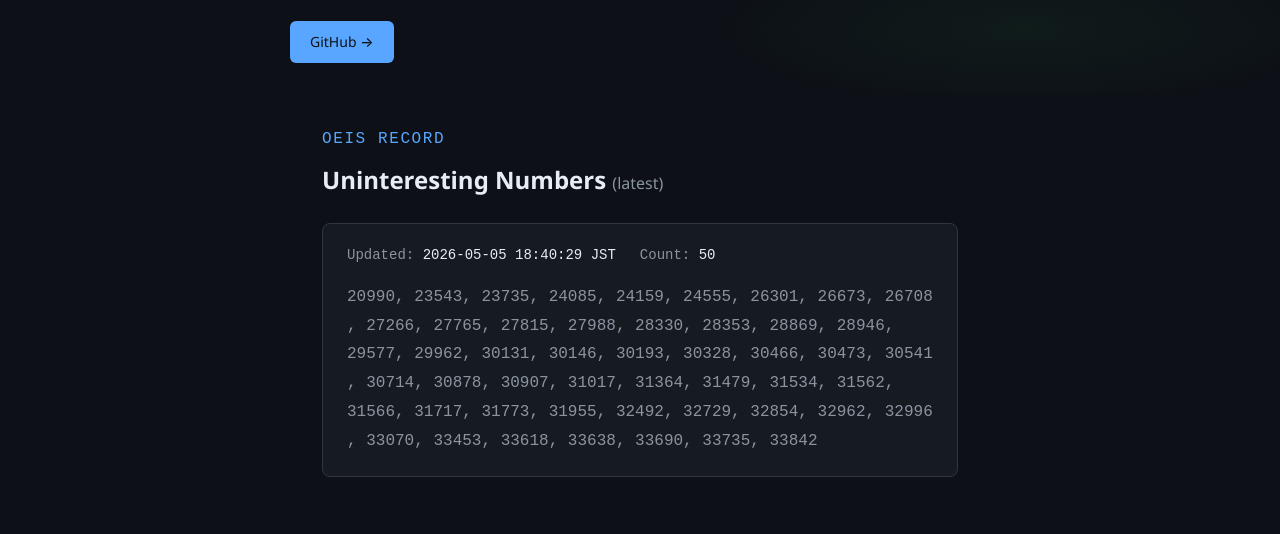
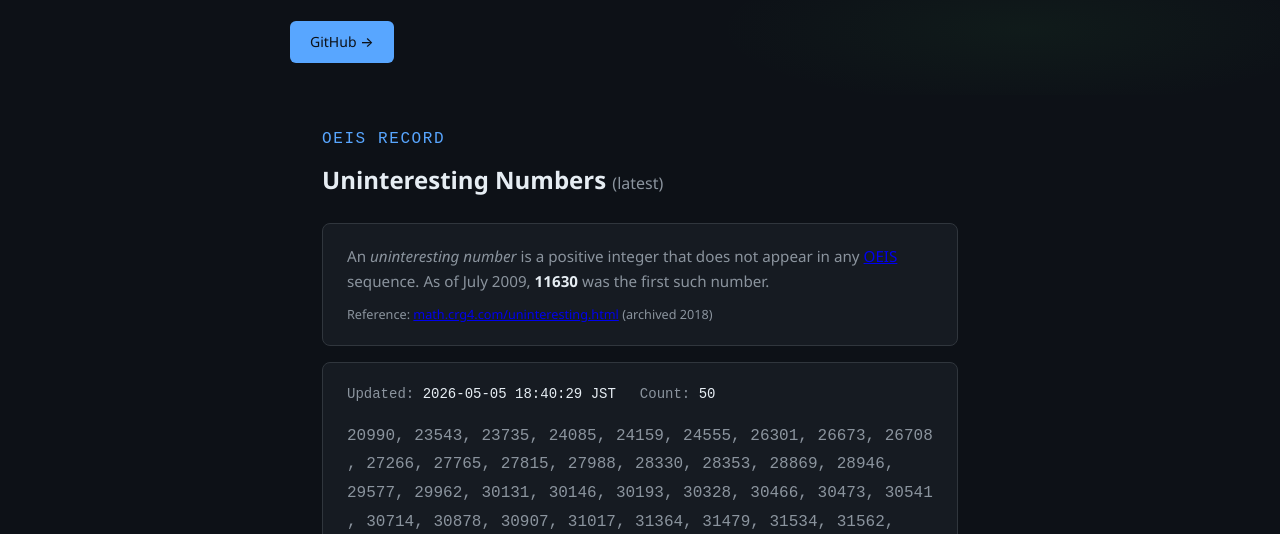
Before and after one commit to manman4/manman4.github.io, a plain HTML site: page index.html in a window 1280 px wide. Shown: the part 235-769 px from the top of the page. Drawn offline with Linux system fonts and the light colour scheme.

Commit message:
uninteresting number

```diff
--- a/index.html
+++ b/index.html
@@ -38,6 +38,18 @@
   <section class="oeis-section">
     <div class="section-label">OEIS Record</div>
     <h2>Uninteresting Numbers <span style="color:var(--muted);font-size:1rem;font-weight:400;">(latest)</span></h2>
+    <div class="oeis-card" style="margin-bottom:1rem;">
+      <p class="oeis-desc" style="margin-bottom:0.5rem;">
+        An <em>uninteresting number</em> is a positive integer that does not appear in any
+        <a href="https://oeis.org/" target="_blank" rel="noopener">OEIS</a> sequence.
+        As of July 2009, <strong style="color:var(--text);">11630</strong> was the first such number.
+      </p>
+      <p class="oeis-desc" style="margin-bottom:0;">
+        <small style="color:var(--muted);">
+          Reference: <a href="https://web.archive.org/web/20180612143635/http://math.crg4.com/uninteresting.html" target="_blank" rel="noopener">math.crg4.com/uninteresting.html</a> (archived 2018)
+        </small>
+      </p>
+    </div>
     <div class="oeis-card" id="oeis-card">
       <p class="oeis-loading">Loading...</p>
     </div>
```
